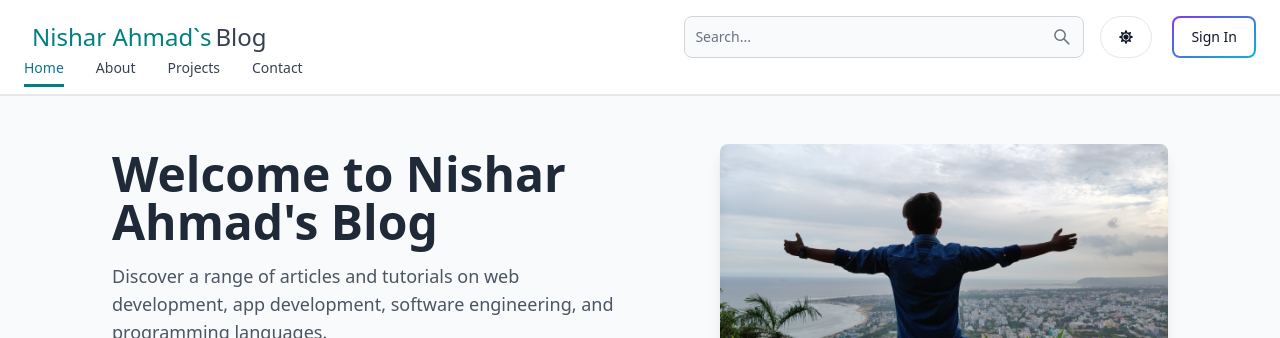
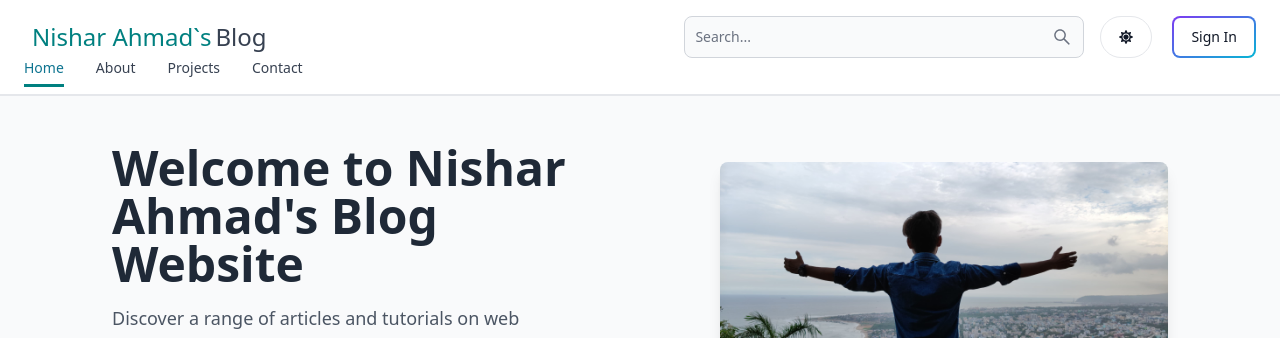
Before and after one commit to Nishar-Ahmad1132/AhmadBlog, a React (Vite) app in the folder frontend/: page / in a window 1280 px wide. Shown: the top 338 px of the page. Built offline with nearby package versions, Linux system fonts and the light colour scheme; no server answers.

Commit message:
Final Commit

```diff
--- a/frontend/src/pages/Home.jsx
+++ b/frontend/src/pages/Home.jsx
@@ -23,7 +23,7 @@ export default function Home() {
       <div className="flex flex-col  lg:flex-row items-center justify-center lg:justify-between p-6 lg:p-12 max-w-6xl mx-auto">
         <div className="flex-1 lg:mr-8 text-center lg:text-left">
           <h1 className="text-4xl font-bold text-gray-800 dark:text-white lg:text-5xl">
-            Welcome to Nishar Ahmad's Blog
+            Welcome to Nishar Ahmad's Blog Website
           </h1>
           <p className="text-gray-600 dark:text-gray-300 text-base lg:text-lg mt-4">
             Discover a range of articles and tutorials on web development, app
```
Also changed, not shown: 1 other file (tests, documents, lock files or other folders).
